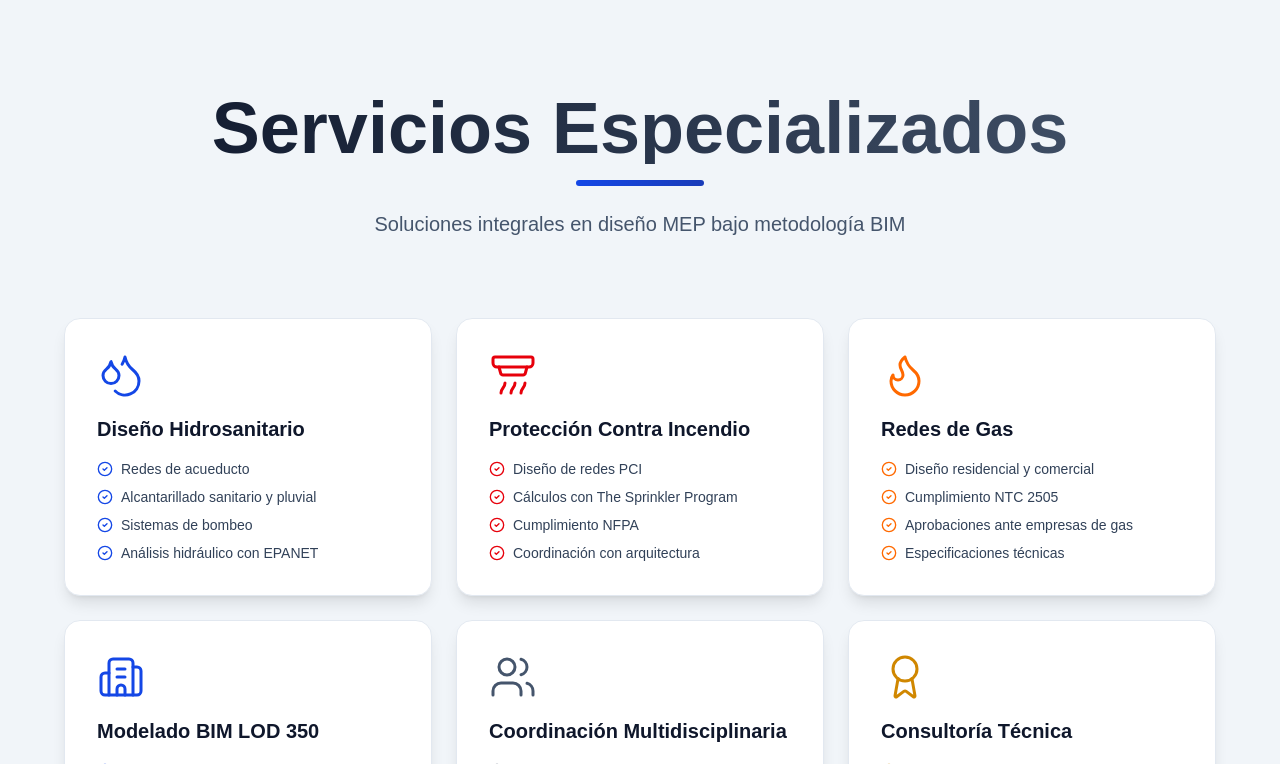
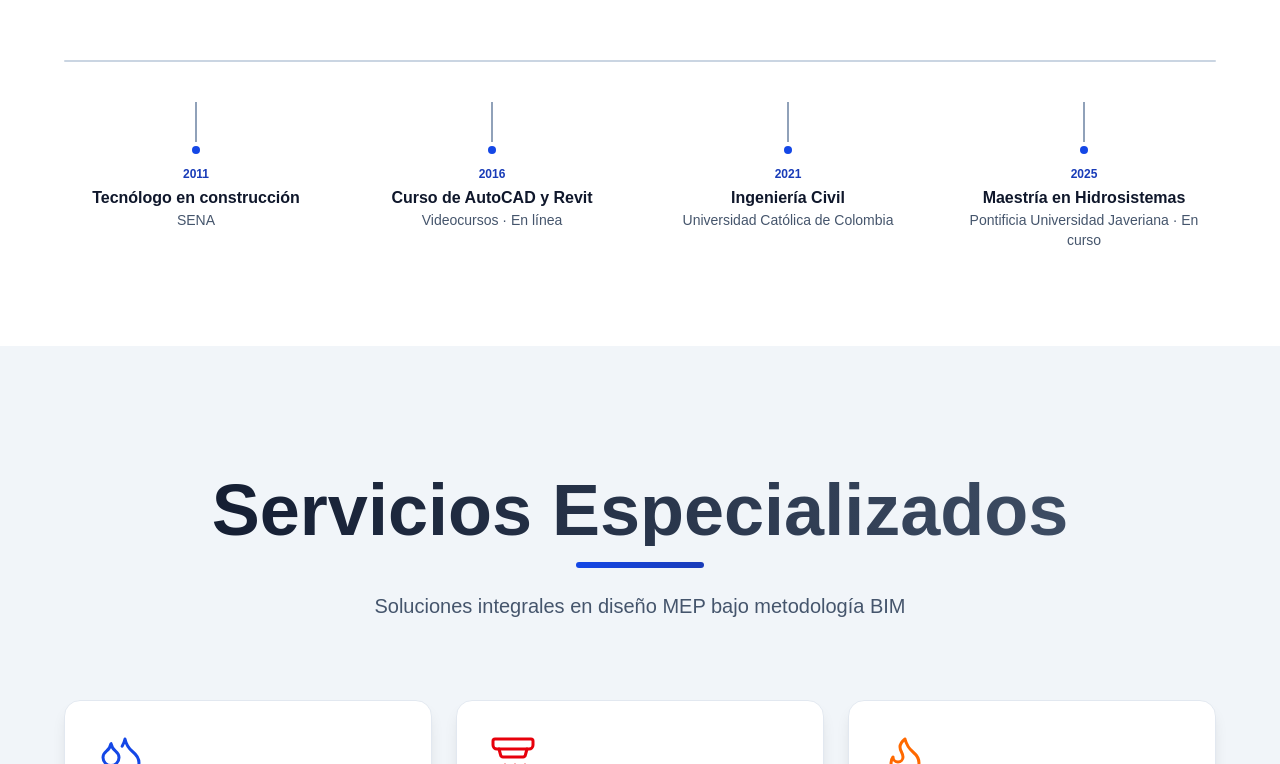
Before and after one commit to dannidoe/portafolio, a Next.js app: page / in a window 1280 px wide. Shown: the part 1757-2521 px from the top of the page. Built offline with nearby package versions, Linux system fonts and the light colour scheme.

Commit message:
Actualización completa: cambios locales y rutas

```diff
--- a/app/page.tsx
+++ b/app/page.tsx
@@ -331,6 +331,37 @@ export default function Portfolio() {
         </div>
       </section>
 
+      {/* Timeline horizontal REAL (antes de Servicios) */}
+      <section id="timeline" className="relative py-16 md:py-24 px-4 md:px-6 bg-white">
+        <div className="max-w-6xl mx-auto">
+          {/* Línea horizontal central */}
+          <div className="relative h-[2px] bg-slate-300 rounded-full" />
+
+          {/* Hitos arriba: líneas verticales que derivan de la horizontal */}
+          <div className="mt-10 grid grid-cols-2 md:grid-cols-4 gap-6 md:gap-8">
+            {[
+              { year: '2011', title: 'Tecnólogo en construcción', place: 'SENA' },
+              { year: '2016', title: 'Curso de AutoCAD y Revit', place: 'Videocursos · En línea' },
+              { year: '2021', title: 'Ingeniería Civil', place: 'Universidad Católica de Colombia' },
+              { year: '2025', title: 'Maestría en Hidrosistemas', place: 'Pontificia Universidad Javeriana · En curso' }
+            ].map((item, idx) => (
+              <div key={idx} className="relative flex flex-col items-center">
+                {/* Línea vertical */}
+                <div className="w-[2px] h-10 bg-slate-400" />
+                {/* Punto sutil (no tapa texto) */}
+                <div className="w-2 h-2 rounded-full bg-blue-700 mt-1" />
+                {/* Contenido arriba */}
+                <div className="mt-3 text-center">
+                  <p className="text-xs font-semibold text-blue-800">{item.year}</p>
+                  <h3 className="text-sm md:text-base font-bold text-slate-900 mt-1">{item.title}</h3>
+                  <p className="text-xs md:text-sm text-slate-600">{item.place}</p>
+                </div>
+              </div>
+            ))}
+          </div>
+        </div>
+      </section>
+
       {/* Servicios */}
       <section id="servicios" className="relative py-16 md:py-32 px-4 md:px-6 bg-slate-100">
         <div className="max-w-6xl mx-auto">
```
